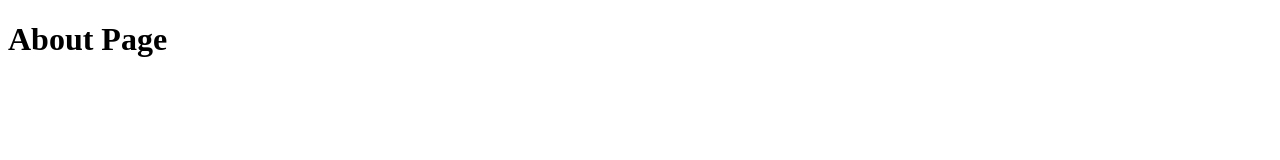
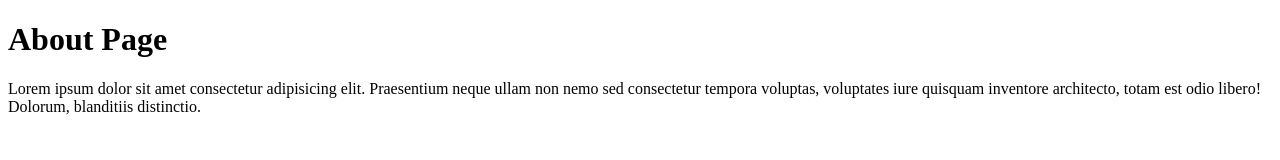
Before and after one commit to ArafatMridul/splitmate, a plain HTML site: page about.html in a window 1280 px wide. Drawn offline with Linux system fonts and the light colour scheme.

Commit message:
added paragraph to about

```diff
--- a/about.html
+++ b/about.html
@@ -7,5 +7,11 @@
     </head>
     <body>
         <h1>About Page</h1>
+        <p>
+            Lorem ipsum dolor sit amet consectetur adipisicing elit. Praesentium
+            neque ullam non nemo sed consectetur tempora voluptas, voluptates
+            iure quisquam inventore architecto, totam est odio libero! Dolorum,
+            blanditiis distinctio.
+        </p>
     </body>
 </html>
```
